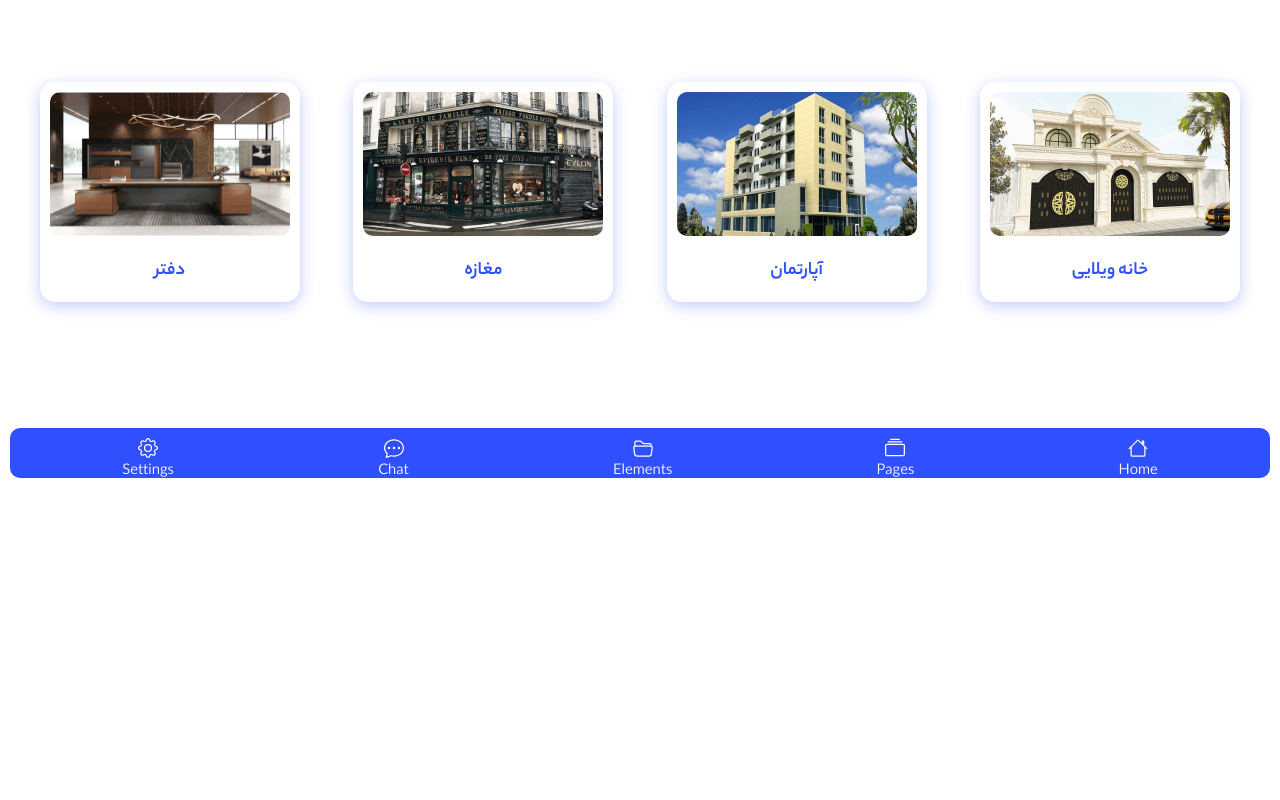
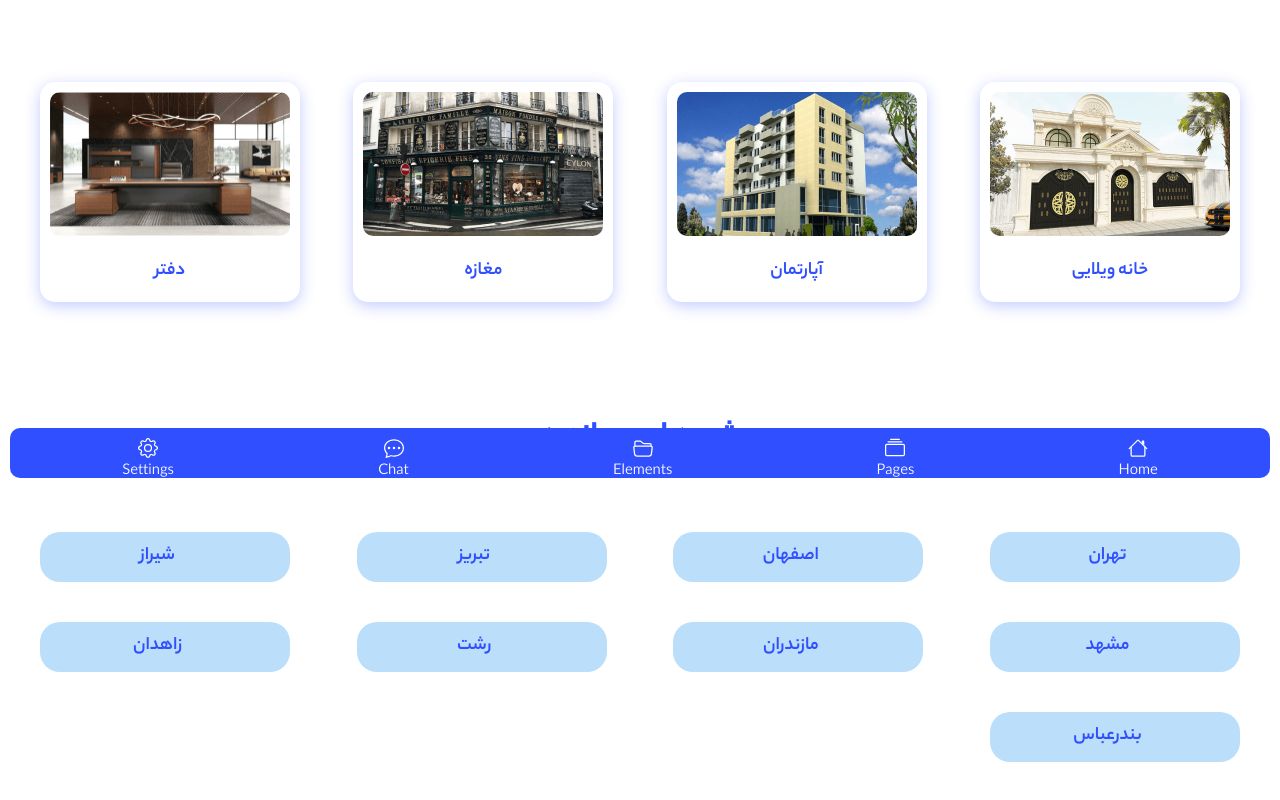
Before and after one commit to amirrasooli69/Laundry-Online, a Next.js app: page / in a window 1280 px wide. Shown: the part 322-1122 px from the top of the page. Before the commit the page ends 800 px from the top, so only its background shows below. Built offline with nearby package versions, Linux system fonts and the light colour scheme; no server answers.

Commit message:
complete HomePage

```diff
--- a/src/components/template/HomePage.js
+++ b/src/components/template/HomePage.js
@@ -2,26 +2,48 @@ import CategoryCard from "@/module/CategoryCard";
 import styles from "@/template/HomePage.module.css";
 import { FiCircle } from "react-icons/fi";
 function HomePage() {
-    const services = ["دفتر","مغازه","آپارتمان","ویلا"]
+  const services = ["دفتر", "مغازه", "آپارتمان", "ویلا"];
+  const cities = [
+    "تهران",
+    "اصفهان",
+    "تبریز",
+    "شیراز",
+    "مشهد",
+    "مازندران",
+    "رشت",
+    "زاهدان",
+    "بندرعباس",
+  ];
   return (
     <div>
       <div className={styles.banner}>
         <div className={styles.desc}>
-            <h1>سامانه خرید و فروش ملک</h1>
-            <ul>
-                {services.map(i => <li key={i}>
-                    <FiCircle />
-                    <span>{i}</span>
-                </li>)}
-            </ul>
+          <h1>سامانه خرید و فروش ملک</h1>
+          <ul>
+            {services.map((i) => (
+              <li key={i}>
+                <FiCircle />
+                <span>{i}</span>
+              </li>
+            ))}
+          </ul>
         </div>
       </div>
       <div className={styles.categories}>
-        <CategoryCard title="خانه ویلایی" name="villa"/>
-        <CategoryCard title="آپارتمان" name="apartment"/>
-        <CategoryCard title="مغازه" name="store"/>
-        <CategoryCard title="دفتر" name="office"/>
-
+        <CategoryCard title="خانه ویلایی" name="villa" />
+        <CategoryCard title="آپارتمان" name="apartment" />
+        <CategoryCard title="مغازه" name="store" />
+        <CategoryCard title="دفتر" name="office" />
+      </div>
+      <div className={styles.city}>
+        <h3>شهرهای پر بازدید</h3>
+        <ul>
+          {cities.map((i) => (
+            <li key={i}>
+              <span>{i}</span>
+            </li>
+          ))}
+        </ul>
       </div>
     </div>
   );
--- a/src/components/template/HomePage.module.css
+++ b/src/components/template/HomePage.module.css
@@ -1,4 +1,4 @@
-.banner{
+.banner {
   display: flex;
   justify-content: center;
   align-items: center;
@@ -6,25 +6,24 @@
   padding: 20px;
   margin: 100px 0;
 }
-.desc{
+.desc {
   width: 100%;
   text-align: center;
   color: #304ffe;
-
 }
-.desc h1{
+.desc h1 {
   font-weight: 700;
   font-size: 3rem;
   margin-bottom: 30px;
 }
 
-.desc ul{
+.desc ul {
   list-style: none;
   display: flex;
   justify-content: center;
   flex-wrap: wrap;
 }
-.desc li{
+.desc li {
   display: flex;
   align-items: center;
   width: 80px;
@@ -33,7 +32,7 @@
   padding: 5px 10px;
   border-radius: 5px;
 }
-.desc span{
+.desc span {
   font-weight: 400;
   margin-right: 5px;
   height: 20px;
@@ -45,3 +44,59 @@
   flex-wrap: wrap;
   margin: 50px 0;
 }
+.city {
+  margin: 100px 0;
+}
+
+.city h3 {
+  font-weight: 600;
+  font-size: 2rem;
+  text-align: center;
+  color: #304ffe;
+}
+
+.city ul {
+  display: flex;
+  justify-content: space-between;
+  flex-wrap: wrap;
+  margin-top: 50px;
+  list-style: none;
+}
+
+.city li{
+    background-color: #bbdefb;
+    color: #304ffe;
+    font-size: 1.2rem;
+    width: 250px;
+    margin: 20px 0;
+    display: flex;
+    justify-content: center;
+    align-items: center;
+    padding: 10px;
+    border-radius: 20px;
+}
+
+.city span{
+    height: 30px;
+    margin-right: 15px;
+    font-weight: 400;
+}
+
+@media(max-width: 1000px){
+    .banner{
+        flex-direction: column-reverse;
+    }
+}
+
+@media(max-width: 600px) {
+    .desc h1{
+        font-size: 2.5rem;
+    }
+    .categories{
+        justify-content: center;
+    }
+
+    .city ul{
+        justify-content: center;
+    }
+}
```
Also changed, not shown: src/app/buy-residential/page.js (added, +12 -0 lines), src/components/template/BuyResidentialPage.js (added, +11 -0 lines), src/components/template/BuyResidential.module.css (added). Lines whose indentation alone changed are shown as unchanged.
